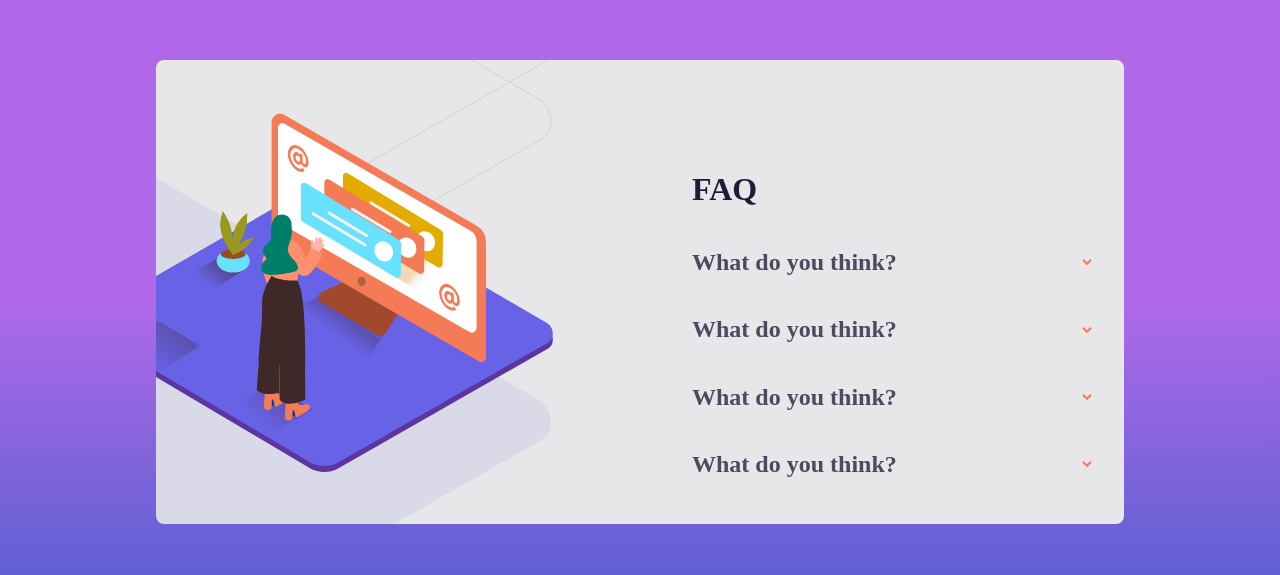
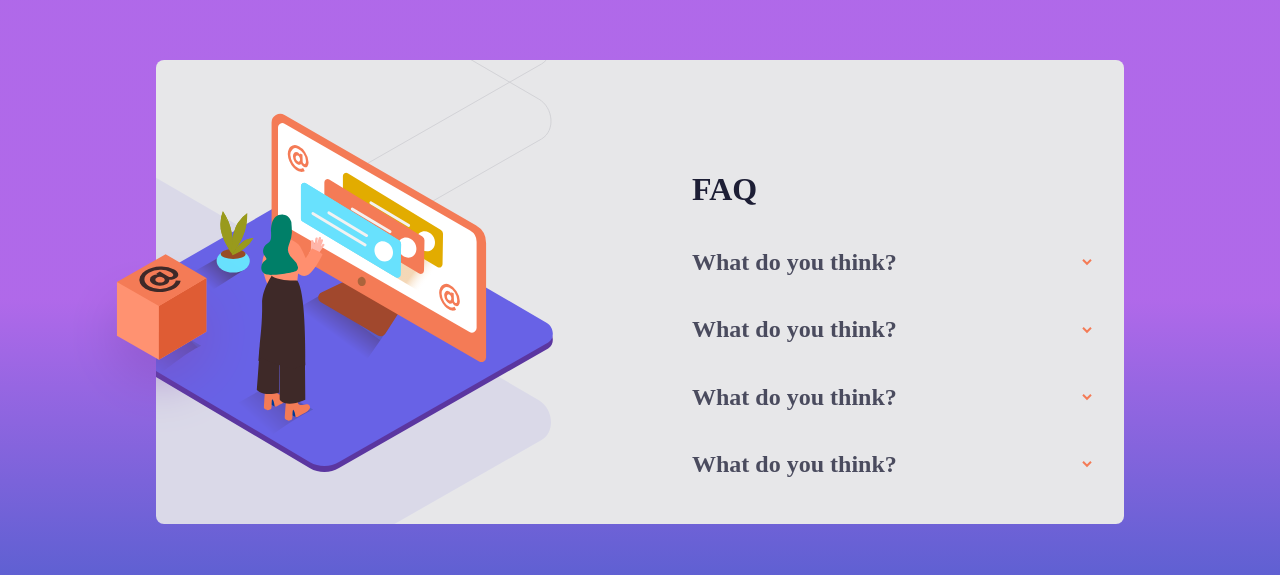
Before and after one commit to Karol-Czyzewski/accordion-card, a website built with webpack: page src/pages/index.html in a window 1280 px wide. Shown: the part 108-683 px from the top of the page. Built offline with nearby package versions, Linux system fonts and the light colour scheme.

Commit message:
add: cube-box

```diff
--- a/src/pages/index.html
+++ b/src/pages/index.html
@@ -13,7 +13,7 @@
   <main class="main">
     <section class="foto">
       <!-- <img class="foto__pattern" src="/src/assets/img/bg-pattern-desktop.svg" alt=""> -->
-        <!-- <img class="foto__box" src="/src/assets/img/illustration-box-desktop.svg" alt=""> -->
+        <img class="foto__box" src="/src/assets/img/illustration-box-desktop.svg" alt="">
         <!-- <img class="foto__woman" src="/src/assets/img/illustration-woman-online-desktop.svg" alt=""> -->
     </section>
     <section class="accordion">
--- a/src/scss/modules/_foto.scss
+++ b/src/scss/modules/_foto.scss
@@ -1,12 +1,7 @@
 .foto {
 
     background: url('/src/assets/img/illustration-woman-online-desktop.svg') no-repeat -75px, url('/src/assets/img/bg-pattern-desktop.svg') no-repeat -570px 65%;
-
-    .container {
-        position: relative;
-        // overflow: hidden;
-        // background: url('../images/illustration-woman-online-desktop.svg') no-repeat -75px, url('../images/bg-pattern-desktop.svg') no-repeat -570px 65%;
-    }
+    position: relative;
 
     &__woman {
         position: absolute;
@@ -15,10 +10,8 @@
 
     &__box {
         position: absolute;
-        top: 100px;
-        left: 0px;
-        z-index: 10;
-        overflow: visible;
+        top: 192px;
+        left: -90px;
     }
 
 
```
